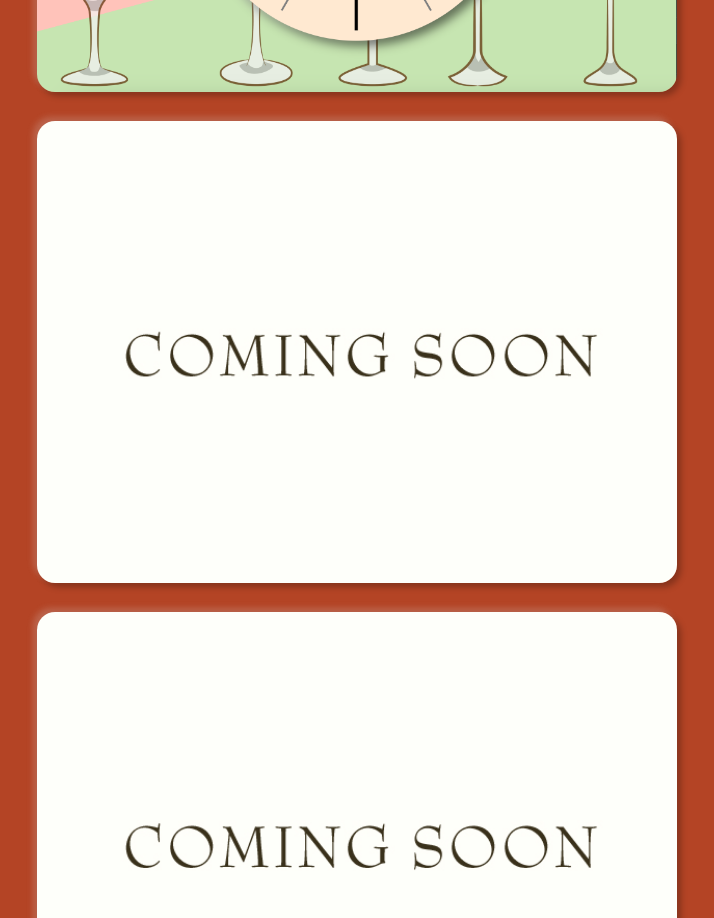
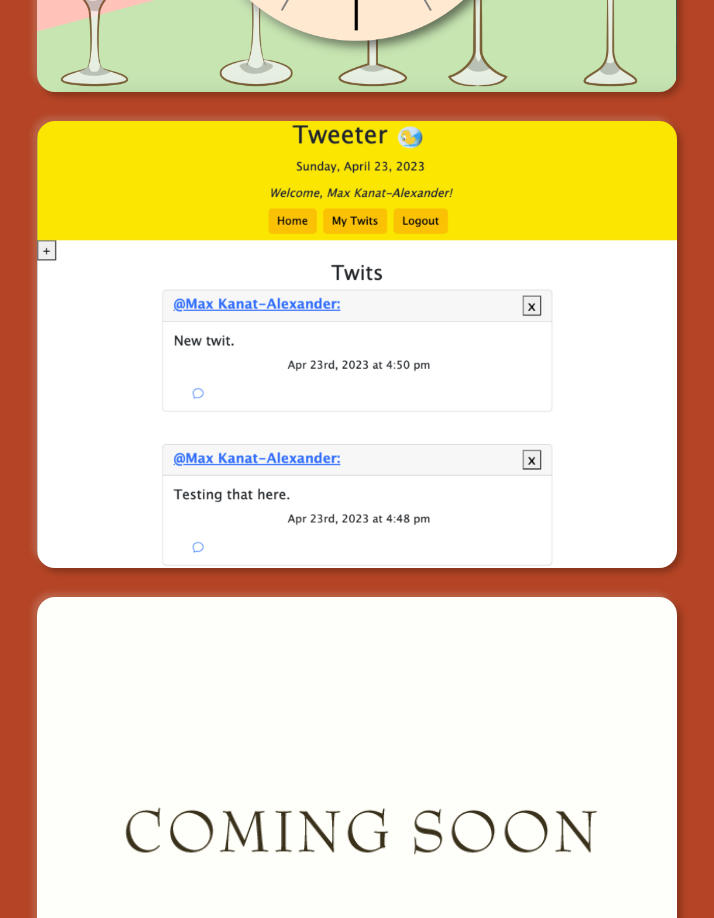
Before and after one commit to lparr30/portfolio, a React (Create React App) app: page / in a window 1280 px wide. Shown: the part 1800-2718 px from the top of the page, without its empty margins (283-997 px from the left). Built offline with nearby package versions, Linux system fonts and the light colour scheme.

Commit message:
adds tweeter

```diff
--- a/src/components/projectSection/CardInfo.js
+++ b/src/components/projectSection/CardInfo.js
@@ -1,5 +1,6 @@
 import comingSoon from '../../assets/coming-soon.jpeg'
 import happiestHour from '../../assets/Happiest-Hour-pic.png'
+import tweeter from '../../assets/tweeter.png'
 
 const cardInfo = [
     {
@@ -13,17 +14,17 @@ const cardInfo = [
     },
     {
         picName: 'night',
-        title: 'Intodoitive',
-        description: 'is the most intuitive to-do list app on the market. Easy to use and thoughtfully structured, Intodoitive will be the preferred list making app. More to come!',
-        image: comingSoon,
-        alt: 'coming soon',
-        repoLink: 'https://www.google.com',
-        deployLink: 'https://www.google.com'
+        title: 'Tweeter',
+        description: 'is a collective effort in developing a functional micro-blogging app that allows users to create an account and write Twits, among other actions. It provides users with a seamless experience to share their thoughts and connect with others. Our team was able to deliver a successful full stack application as our MVP.',
+        image: tweeter,
+        alt: 'Tweeter homepage',
+        repoLink: 'https://github.com/BobbyCharms/tweeter',
+        deployLink: 'https://tweeter-usk.herokuapp.com/'
     },
     {
-        picName: 'night',
-        title: '',
-        description: '',
+        picName: 'beach',
+        title: 'Intodoitive',
+        description: 'is the most intuitive to-do list app on the market. Intuitive to use and thoughtfully structured, Intodoitive is an independent project which exemplifies my passion for interaction design. Built with Node, React, and Express. More to come!',
         image: comingSoon,
         alt: 'coming soon',
         repoLink: 'https://www.google.com',
```
Also changed, not shown: src/assets/tweeter.png (added).
